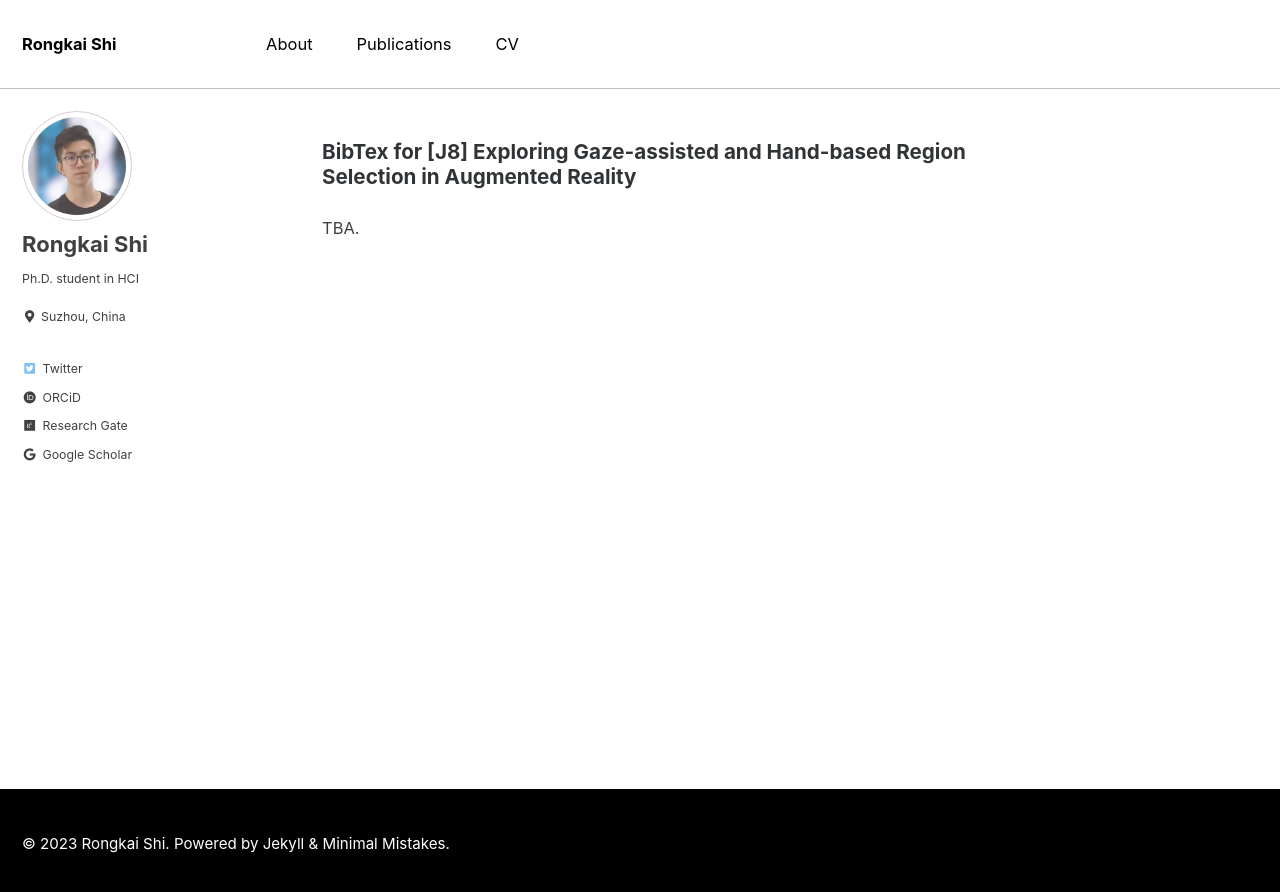
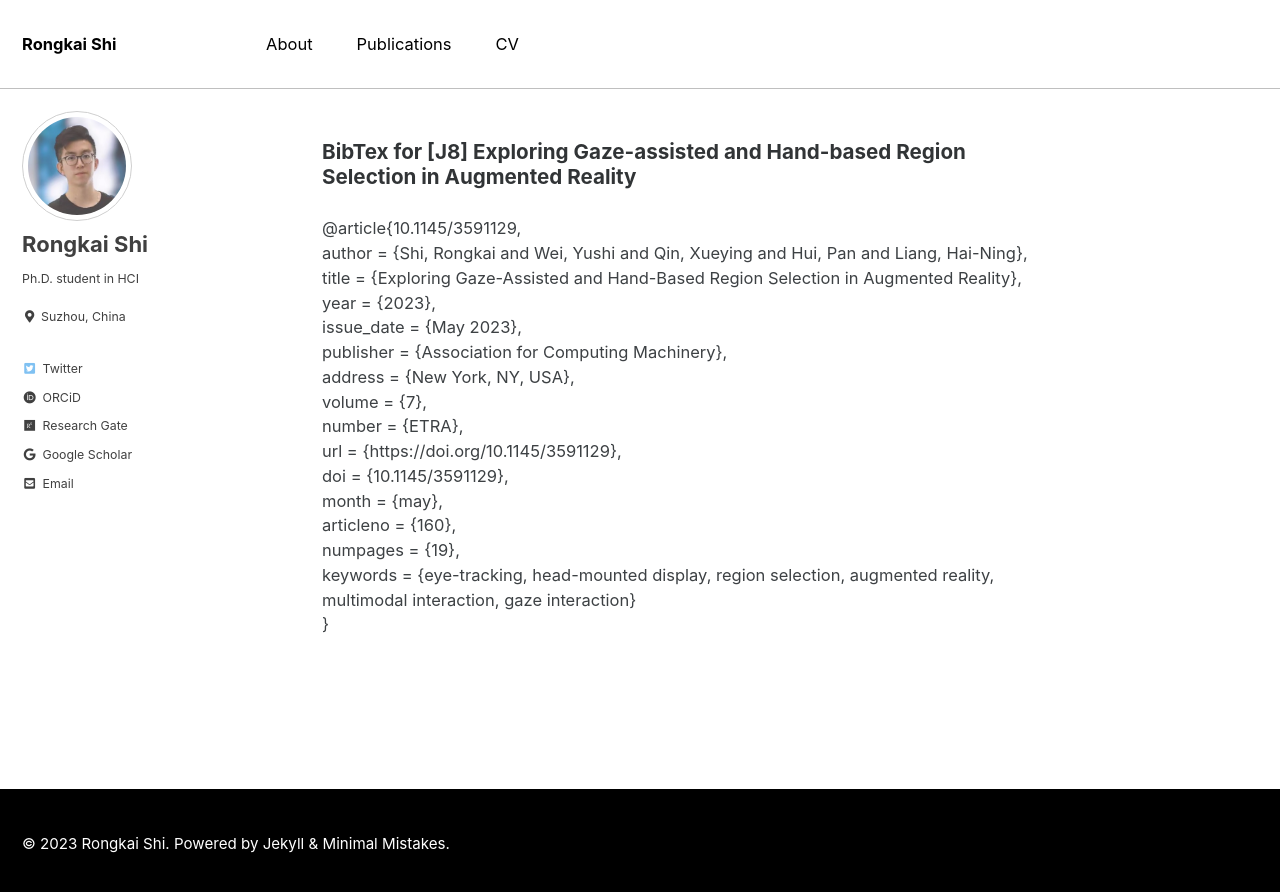
Before and after one commit to rongkaishi/rongkaishi.github.io, a Jekyll site: the page built from _publications/rk-ARRegionSelection23.md, in a window 1280 px wide. Shown: the top 892 px of the page. Built offline with Jekyll 4.4.1, drawn with Linux system fonts in a browser that asks for light colours; cached includes are drawn as plain includes.

Commit message:
UpdateJun23-1

```diff
--- a/_config.yml
+++ b/_config.yml
@@ -122,9 +122,9 @@ author:
     - label: "Google Scholar"
       icon: "fab fa-fw fa-google"
       url: "https://scholar.google.com/citations?user=0VF4NWIAAAAJ&hl=en&oi=ao"
-    # - label: "Email"
-    #   icon: "fas fa-fw fa-envelope-square"
-    #   # url: "mailto:your.name@email.com"
+    - label: "Email"
+      icon: "fas fa-fw fa-envelope-square"
+      url: "mailto:rongkai.shi19@student.xjtlu.edu.cn"
     # - label: "Facebook"
     #   icon: "fab fa-fw fa-facebook-square"
     #   # url: "https://facebook.com/"
--- a/_publications/rk-ARRegionSelection23.md
+++ b/_publications/rk-ARRegionSelection23.md
@@ -4,15 +4,29 @@ title: "Exploring Gaze-assisted and Hand-based Region Selection in Augmented Rea
 authors: <b>Rongkai Shi</b>, Yushi Wei, Xueying Qin, Pan Hui, and Hai-Ning Liang
 publication: Proceedings of the ACM on Human-Computer Interaction (Issue ETRA)
 year: 2023
-doi: ""
+doi: https://doi.org/10.1145/3591129
 pubtype: journal
 slug: rk-ARRegionSelection23
 indexnum: 18
 index: "[J8]"
-video: ""
+video: https://youtu.be/Mup9qc4OHHs
 selected: true
 paperrep: true
 ---
 
-TBA.
-<!-- https://doi.org/10.1145/3591129 -->
+@article{10.1145/3591129, <br/>
+author = {Shi, Rongkai and Wei, Yushi and Qin, Xueying and Hui, Pan and Liang, Hai-Ning}, <br/>
+title = {Exploring Gaze-Assisted and Hand-Based Region Selection in Augmented Reality}, <br/>
+year = {2023}, <br/>
+issue_date = {May 2023}, <br/>
+publisher = {Association for Computing Machinery}, <br/>
+address = {New York, NY, USA}, <br/>
+volume = {7}, <br/>
+number = {ETRA}, <br/>
+url = {https://doi.org/10.1145/3591129}, <br/>
+doi = {10.1145/3591129}, <br/>
+month = {may}, <br/>
+articleno = {160}, <br/>
+numpages = {19}, <br/>
+keywords = {eye-tracking, head-mounted display, region selection, augmented reality, multimodal interaction, gaze interaction} <br/>
+}
```
Also changed, not shown: _layouts/home.html (+5 -3 lines).
